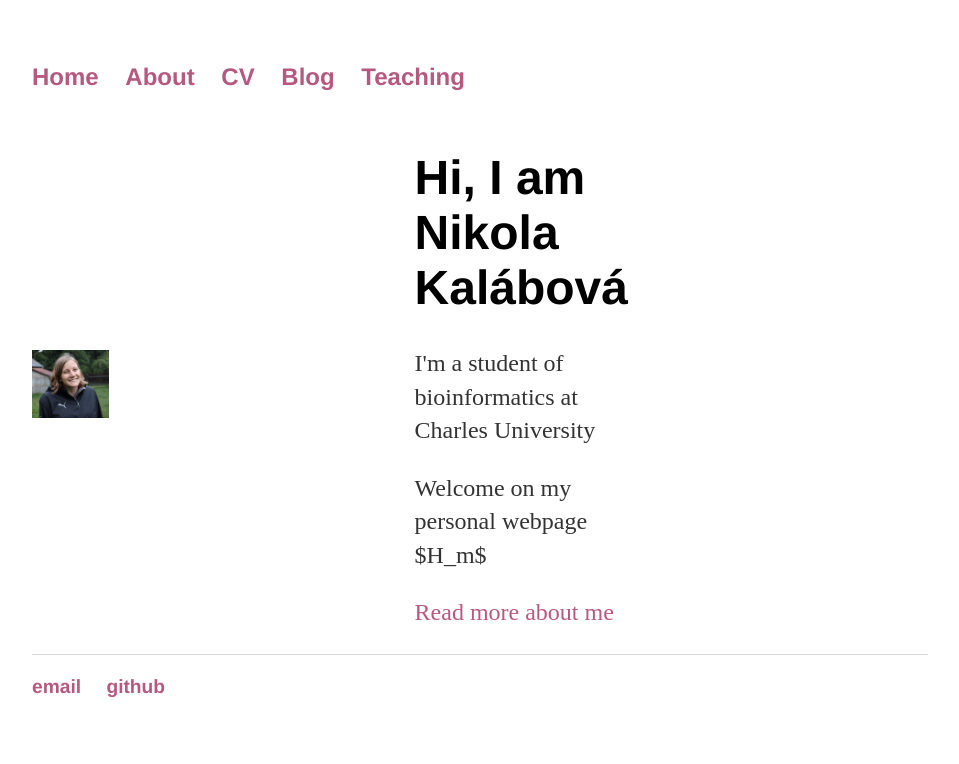
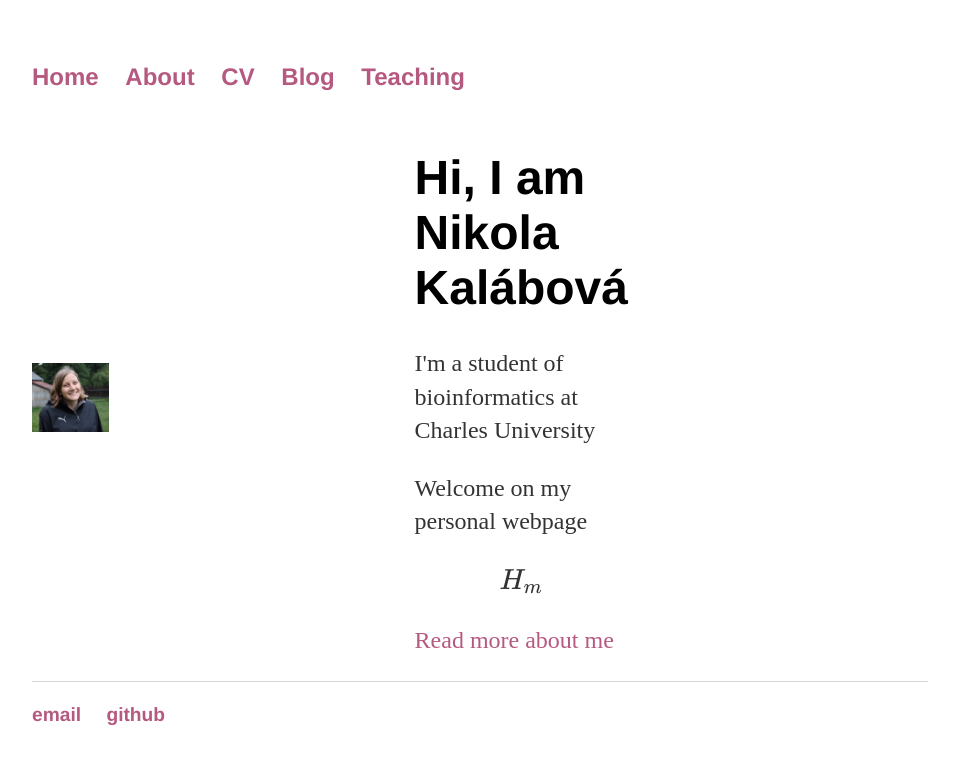
Before and after one commit to lavakin/lavakin.github.io, a Jekyll site: the page built from index.html, in a window 1280 px wide. Shown: the top 764 px of the page, without its empty margins (160-1119 px from the left). Built offline with Jekyll 4.4.1, drawn with Linux system fonts in a browser that asks for light colours; nearby versions of some CDN libraries.

```diff
--- a/index.html
+++ b/index.html
@@ -33,7 +33,7 @@ title: Nikola Kalábová, Personal Webpage
       <div class="text">
         <h1>Hi, I am Nikola Kalábová</h1>
 	<p>I'm a student of bioinformatics at Charles University</p>
-	<p>Welcome on my personal webpage $H_m$</p>
+	<p>Welcome on my personal webpage $$H_m$$</p>
 	<p><a href="/about">Read more about me</a></p>
       </div>
     </div>
```
